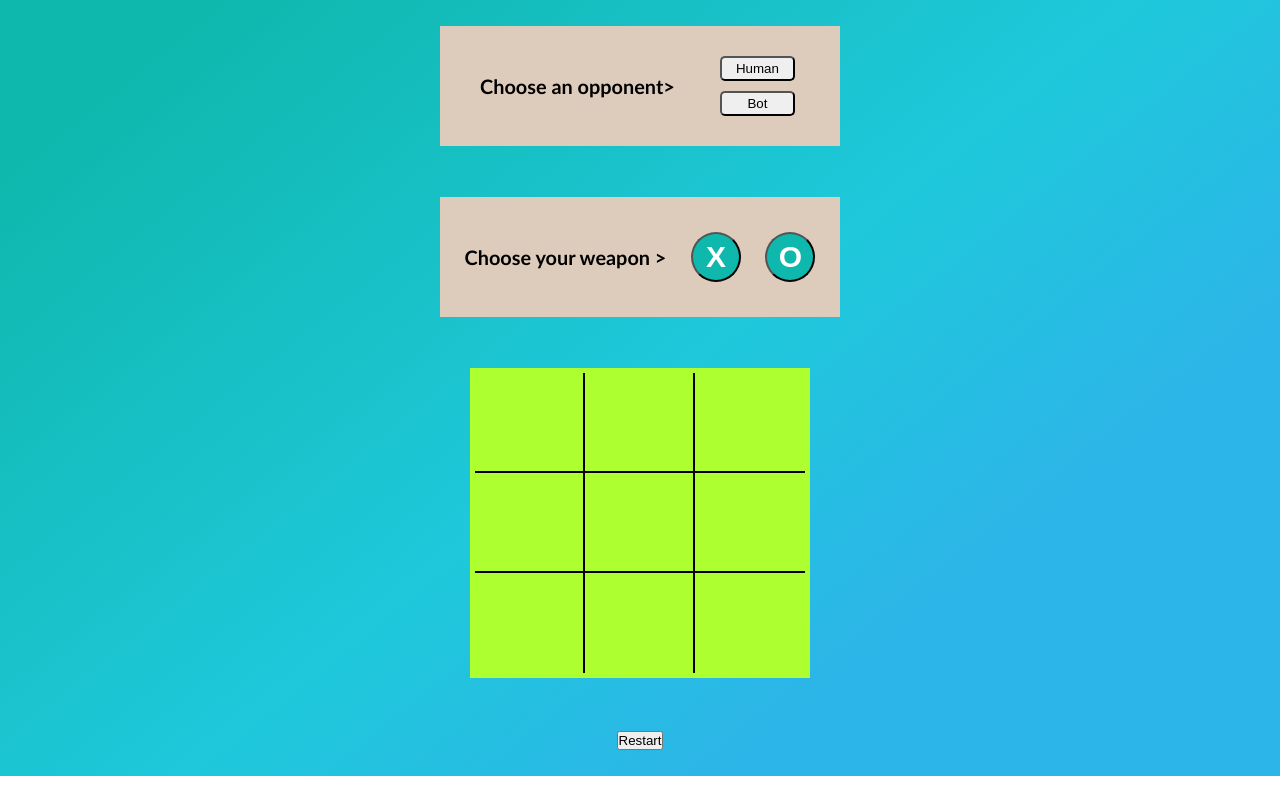
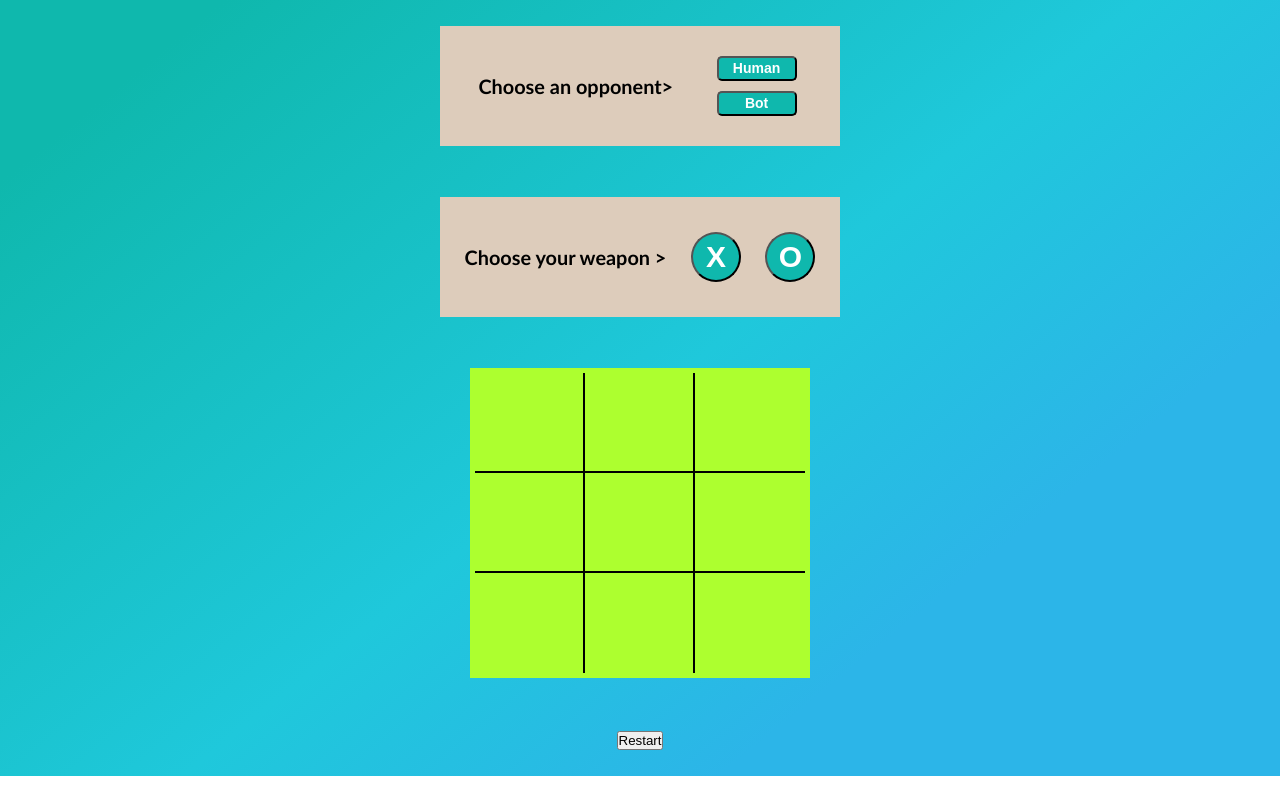
Before and after one commit to pragyes31/ticTacToe_FCC, a website built with Parcel: page index.html in a window 1280 px wide. Built offline with nearby package versions, Linux system fonts and the light colour scheme.

Commit message:
adding code for 2 player mode

```diff
--- a/src/index.js
+++ b/src/index.js
@@ -15,6 +15,8 @@ function createTicTacToeGame() {
   // const box8 = document.querySelectorAll(".box8");
   // const box9 = document.querySelectorAll(".box9");
   let userWeapon = "";
+  let secondPlayerWeapon = "";
+  let twoPlayerMode = false;
   let botWeapon = "";
   const ticTacToe = {
     emptyGridBoxes: "",
--- a/src/styles.css
+++ b/src/styles.css
@@ -35,10 +35,14 @@ body {
 }
 
 .opponent {
-  width: 75px;
+  width: 80px;
   height: 25px;
   margin: 5px;
   border-radius: 5px;
+  font-weight: bold;
+  background-color: #0fb8ad;
+  font-size: 14px;
+  color: #fff;
 }
 
 .weapon {
```
